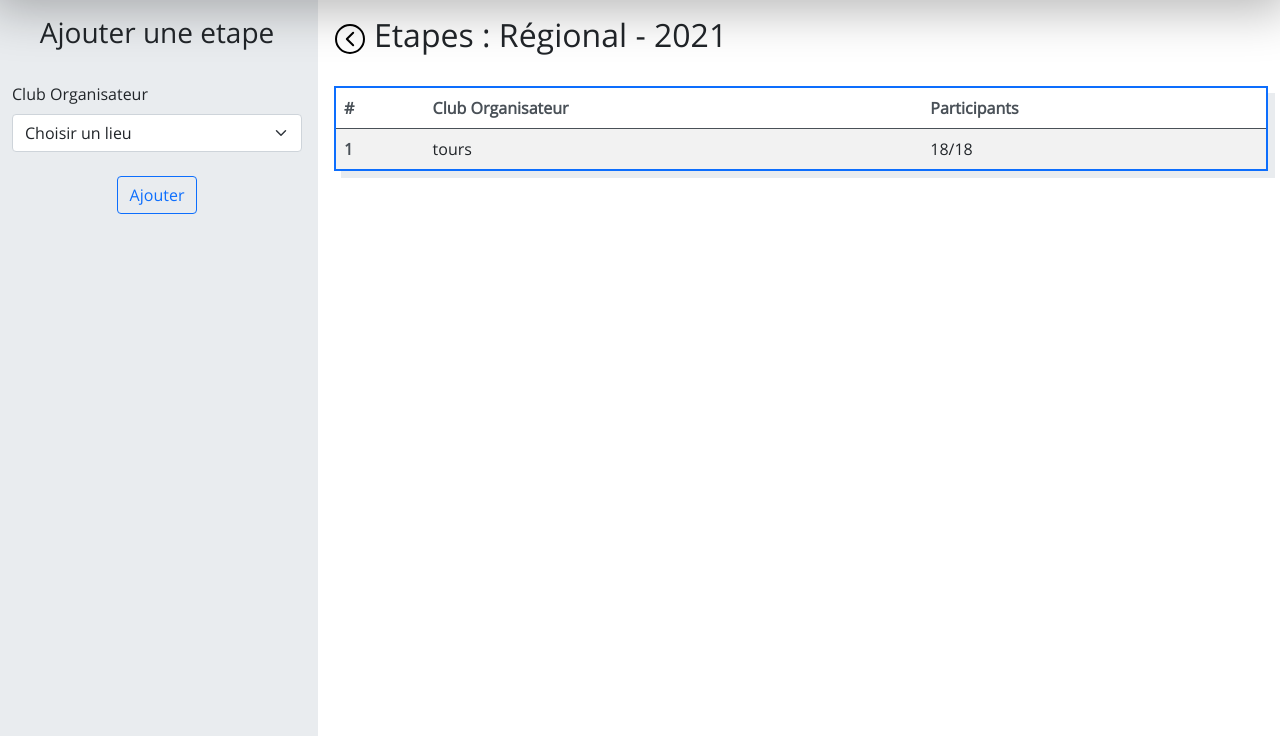
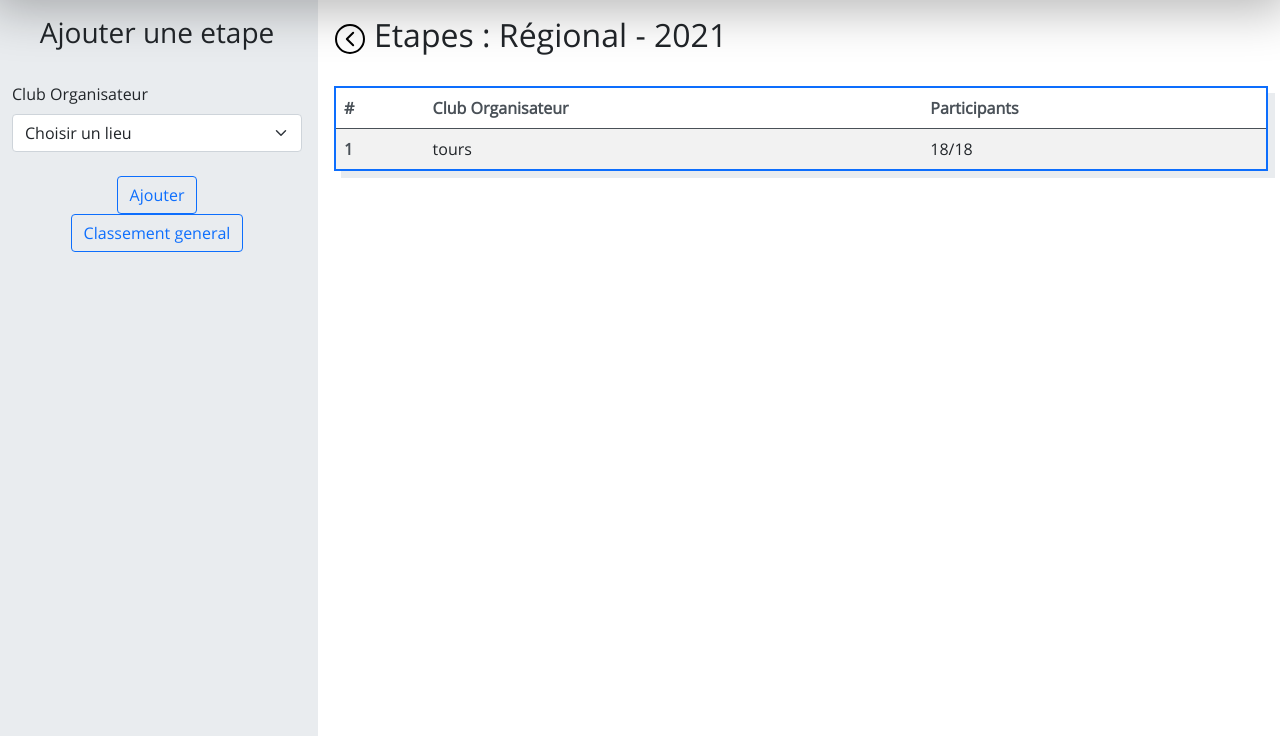
Before and after one commit to VirgileVV1/ProjetCo1_BMX, a Flask app: a page that uses source/website/templates/etapes.html in a window 1280 px wide. Shown: the part 74-810 px from the top of the page. Run offline with Flask 2, Linux system fonts and the light colour scheme; a user stored in the database is signed in; some libraries are stand-ins or nearby versions.

Commit message:
commit classements

```diff
--- a/source/website/templates/etape.html
+++ b/source/website/templates/etape.html
@@ -27,6 +27,11 @@
     <br>
     <div class="horizontal-flex">
         <button onclick="clicked(event)" type="submit" class="btn btn-outline-primary">Générer</button>
+    </div>
+    <div class="horizontal-flex">
+        <form method="post">
+            <button formaction="{{ url_for('views.generer_pdf_classement_categories',championnat_id=championnat_id, etape_id= etape.id) }}" type="submit" class="btn btn-outline-primary">Classement PDF</button>
+        </form>
     </div>
 </form>
 {% endblock %}
--- a/source/website/templates/etapes.html
+++ b/source/website/templates/etapes.html
@@ -24,6 +24,11 @@
     <div class="horizontal-flex">
         <input type="hidden" name="championnatId" value="{{ championnat.id }}">
         <button type="submit" class="btn btn-outline-primary">Ajouter</button>
+    </div>
+</form>
+<form method="post" action="{{url_for('views.generer_pdf_classement_general',championnat_id=championnat.id)}}">
+    <div class="horizontal-flex">
+        <button type="submit" class="btn btn-outline-primary">Classement general</button>
     </div>
 </form>
 {% endblock %}
--- a/source/website/templates/manchesPDF.html
+++ b/source/website/templates/manchesPDF.html
@@ -1,8 +1,7 @@
 <!DOCTYPE html>
 <html>
     <head>
-        <title>
-            rendu feuille de race</title>
+        <title>rendu feuille de race</title>
         <link rel="stylesheet" href="{{ url_for('static', filename='manchesPDF.css') }}">
     </head>
     <body>
--- a/source/website/templates/races.html
+++ b/source/website/templates/races.html
@@ -11,10 +11,10 @@
 <div class="side-bar center-flex h-100 form-group">
     <div class="form-group">
 
-        <form method="post">
+        <form method="post" action="{{url_for('views.generer_pdf_classement_races',championnat_id=championnat_id, etape_id=etape.id, categorie_type_id=categorie_type.id)}}">
             <div class="form-row">
                 <div class="form-group">
-                    <input class="btn btn-outline-primary form-control" type="submit" name="button_classement_PDF" aria-describedby="downloadHelp" value="Afficher_classement_pdf">
+                    <input class="btn btn-outline-primary form-control" type="submit" name="button_classement_PDF" aria-describedby="downloadHelp" value="Afficher classement PDF" {% if not categorie.finie %}disabled{% endif %}>
                 </div>
             </div>
         </form>
--- a/source/website/views.py
+++ b/source/website/views.py
@@ -1,6 +1,7 @@
+from cmath import log
 from crypt import methods
-from operator import indexOf
-from tkinter.tix import INTEGER
+from operator import index, indexOf
+#from tkinter.tix import INTEGER
 from flask import Blueprint, render_template, redirect, url_for, request, jsonify
 from flask_login import login_required, current_user
 import sqlalchemy
@@ -736,14 +737,11 @@ def races(etape_id, championnat_id, categorie_type_id) :
     races = Race.query.filter_by(etape_id=etape_id, categorie_type_id=categorie_type_id).order_by(Race.name).all()
     etape = Etape.query.filter_by(id=etape_id).first()
     categorie_type = Categorie_type.query.filter_by(id=categorie_type_id).first()
+    categorie = Categorie.query.filter_by(categorie_type_id = categorie_type.id,etape_id=etape_id).first()
     club = etape.club
 
-    return render_template("races.html", championnat_id=championnat_id, races=races, categorie_type=categorie_type, etape=etape, club=club)
+    return render_template("races.html", championnat_id=championnat_id, races=races, categorie=categorie,categorie_type=categorie_type, etape=etape, club=club)
 
-@views.route("/championnat-<championnat_id>/etape-<etape_id>/categorie-<categorie_type_id>/races/classement_etape_pdf",methods=['POST'])
-@login_required
-def genere_classement_pdf(etape_id,championnat_id,categorie_type_id):
-    return("ok")
 @views.route("/championnat-<championnat_id>/etape-<etape_id>/categorie-<categorie_type_id>/races", methods=['POST'])
 @login_required
 def genere_phase_suivante(etape_id, championnat_id, categorie_type_id) :
@@ -1230,7 +1228,7 @@ def genere_phase_suivante(etape_id, championnat_id, categorie_type_id) :
                 categorie.finale_genere = True
                 db.session.commit()
 
-        return redirect(url_for('views.races', etape_id=etape_id, championnat_id=championnat_id, categorie_type_id=categorie_type_id))
+        return redirect(url_for('views.races', etape_id=etape_id, championnat_id=championnat_id, categorie_type_id=categorie_type_id, categorie=categorie))
 
 
 @views.route("/championnat-<championnat_id>/etape-<etape_id>/categorie-<categorie_type_id>/race-<race_id>/manches")
@@ -1349,14 +1347,61 @@ def manches_post(etape_id, championnat_id, categorie_type_id, race_id) :
             db.session.commit()
 
         return redirect(url_for('views.manches', championnat_id=championnat_id, etape_id=etape_id, categorie_type_id=categorie_type_id, race_id=race_id))
-@views.route("/supprimer_championnat_<championnat_id>/",methods=['POST','GET'])
+
+@views.route("/championnat-<championnat_id>/etape-<etape_id>/download/",methods=['POST'])
 @login_required
-def supprimer_championnat(championnat_id):
-    #prendre en paramètre lidentifiant du championnat pour supprimer toutes les particiations d'étapess, de races et de manches qui sont liées à ce championnat ainsi que les races et les manches
-    #suppression en cascade
-    Championnat.query.filter_by(id=championnat_id).delete()
-    db.session.commit()
-    return f"championnat {championnat_id} supprimé"
+def generer_pdf_classement_categories(etape_id,championnat_id):
+    liste_categories = Categorie.query.filter_by(etape_id=etape_id).all()
+    liste_classements = []
+    etape = Etape.query.filter_by(id=etape_id).first()
+    for categorie in liste_categories:
+        classement_transforme = get_classement_etape_categorie(etape_id,categorie.categorie_type.id)
+        liste_classements.append(classement_transforme)
+    html = render_template('classement_etape_categories_pdf.html',etape = etape, liste_categories= liste_categories,liste_classements=liste_classements)
+    return render_pdf(HTML(string=html))
+
+@views.route("/championnat-<championnat_id>/etape-<etape_id>/categorie-<categorie_type_id>/download/",methods=['POST'])
+@login_required
+def generer_pdf_classement_races(etape_id, championnat_id,categorie_type_id):
+    etape = Etape.query.filter_by(id=etape_id).first()
+    categorie_type = Categorie_type.query.filter_by(id=categorie_type_id).first()
+    classement_transforme = get_classement_etape_categorie(etape_id,categorie_type_id)
+    html = render_template('classement_etape_pdf.html',etape = etape, categorie_type=categorie_type,classement_transforme=classement_transforme)
+    return render_pdf(HTML(string=html))
+
+@views.route("/championnat-<championnat_id>/download/",methods=['POST'])
+@login_required
+def generer_pdf_classement_general(championnat_id):
+    championnat = Championnat.query.filter_by(id=championnat_id).first()
+    liste_etapes = Etape.query.filter_by(championnat_id=championnat_id).all()
+    #chaque entrée de liste_groupes_categories représente une liste de catégories liées à une étape spécifique
+    liste_types_categories = []
+
+    #les clés de ce dictionnaire seront les categorie_type
+    #les valeurs de ce dictionnaire seront d'autres dictionnaires
+    # avec en clé les étapes et en valeur les classements d'étapes/categories
+    # {Categorie1:{etape1:{pilote1:50,pilote2:47 ...},etape2{pilote1:47,pilote2:50 ...}},Categorie2{etape1{},etape2{} ...}}
+    dictionnaire_general = {}
+    liste_types_categories.append(Categorie_type.query.all())
+    for etape in liste_etapes:
+        for type_categorie in liste_types_categories[0]:
+                classement_etape_categorie = get_classement_etape_categorie(etape.id,type_categorie.id)
+                #ci-dessous, un dictionnaire pour accueillir les différents classements d'étapes liés à un type de catégorie
+                dictionnaire_general[type_categorie] = {}
+                #on ajoute les dictionnaires de classement dans chaque dictionnaire de categorie
+                #oui mais si on fait ça, on perd l'information de la position au classement d'étapes
+                #et un dictionnaire pour accueillir la somme des points pour toutes les étapes
+                dictionnaire_general[type_categorie][etape] = []
+                dictionnaire_general[type_categorie]["general"] = {}
+                for entree_classement in classement_etape_categorie:
+                    #on stocke les scores d'étapes de tous les pilotes liés à une catégorie et à une étape
+                    dictionnaire_general[type_categorie][etape].append((entree_classement[0],entree_classement[1]))
+                    if entree_classement not in dictionnaire_general[type_categorie]["general"]:
+                        dictionnaire_general[type_categorie]["general"][entree_classement[0]] = entree_classement[1]
+                    else:
+                        dictionnaire_general[type_categorie]["general"][entree_classement[0]] += entree_classement[1]
+    #il nous reste encore à trier le classement général, mais problème, on n'a pas l'info des places hors général
+    return render_template("classement_general_pdf.html",liste_etapes=liste_etapes,classement_general_global=dictionnaire_general,championnat=championnat)
 @views.route("/championnat-<championnat_id>/etape-<etape_id>/categorie-<categorie_type_id>/race-<race_id>/manches/download/",methods=['POST'])
 @login_required
 def download_form_post(etape_id, championnat_id, categorie_type_id, race_id):
@@ -1365,7 +1410,6 @@ def download_form_post(etape_id, championnat_id, categorie_type_id, race_id):
     liste_participants_race = Participant_race.query.filter_by(race_id = race.id)
     #retourne les titulaires pour une race donnée (pas possible de s'appuyer sur une référence directe à l'objet titulaire dans participant_race)
     #je veux tous les titulaires dont l'id est égal à titulaire_id dans liste_participants_race
-    liste_titulaires_race = Titulaire.query
     etape = Etape.query.filter_by(id=etape_id).first()
     vecteurClassementRace = {}
     #on itère sur tous les participants de la race
@@ -1390,3 +1434,97 @@ def download_form_post(etape_id, championnat_id, categorie_type_id, race_id):
         sorted_classement[i] = vecteurClassementRace[i]
     html = render_template('manchesPDF.html', club=club,championnat_id=championnat_id, etape = etape, categorie_type=categorie_type, race=race,manches=manches, vecteur_classement_race = sorted_classement)
     return render_pdf(HTML(string=html))
+
+def get_classement_etape_categorie(etape_id,categorie_type_id):
+    """Fonction ne renvoyant pas de vue html mais servant à générer les données de classement pour une étape donnée et une catégorie d'age
+    Elle se base sur les places d'arrivées lors des manches de finale ainsi que la lettre de chaque Race
+
+    Args:
+        etape_id (int): id de l'étape
+        categorie_type_id (int): id du type de la catégorie
+
+    Returns:
+        un tuple avec en première valeur l'objet categorie qui concerne ce classement et ensuite en deuxième, une liste ordonnée selon l'ordre du classement contenant les pilotes et le score qui leur est associé pour l'étape passée en paramètre
+
+    """
+    categorie = Categorie.query.filter_by(etape_id=etape_id, categorie_type_id=categorie_type_id).first()
+    race_type_finale = Race_type.query.filter_by(type="Finale").first()
+    etape = Etape.query.filter_by(id=etape_id).first()
+    categorie_type = Categorie_type.query.filter_by(id=categorie_type_id).first()
+    liste_manches = []
+    liste_races = []
+    vecteur_classement_etape = {}
+    classement_transforme = []
+    if categorie is not None:
+        if len(categorie.participations) > 8:
+            liste_races = Race.query.filter_by(etape_id=etape_id, categorie_id=categorie.id, race_type_id=race_type_finale.id).all()
+        else:
+            liste_races = Race.query.filter_by(etape_id=etape_id, categorie_id=categorie.id).all()
+    #cumul des positions en dessous
+        if categorie.participations is not None and categorie.finie:
+            for race in liste_races:
+                liste_manches.append(Manche.query.filter_by(race_id=race.id).all())
+            for groupe_manche in liste_manches:
+                for manche in groupe_manche:
+                    for participation in manche.participations:
+                        if vecteur_classement_etape.get(participation.titulaire_manche):
+                            vecteur_classement_etape[participation.titulaire_manche] += participation.resultat
+                        else:
+                            vecteur_classement_etape[participation.titulaire_manche] = participation.resultat
+            if len(categorie.participations) > 8:
+                #3 manches de qualification pour chaque race, les 6 meilleurs en A pour une finale en 2 manches les 3 autres en B pareil finale en 2 manches
+                max_vecteur_classement = max(vecteur_classement_etape.values())
+                titulaires_finale_B = []
+                for race in liste_races:
+                    if race.name == "B":
+                        for participant_finale_B in race.participations:
+                            titulaires_finale_B.append(participant_finale_B.titulaire_race)
+                for titulaire_finale_B in titulaires_finale_B:
+                    vecteur_classement_etape[titulaire_finale_B] += max_vecteur_classement
+
+                if len(categorie.participations) > 16:
+                    #maj du nouveau max ci-dessous
+                    max_vecteur_classement = max(vecteur_classement_etape.values())
+                    titulaires_finale_C = []
+                    for race in liste_races:
+                        if race.name == "C":
+                            for participant_finale_C in race.participations:
+                                titulaires_finale_C.append(participant_finale_C.titulaire_race)
+                    for titulaire_finale_C in titulaires_finale_C:
+                        vecteur_classement_etape[titulaire_finale_C] += max_vecteur_classement
+                    #maj du nouveau max ci-dessous
+                    max_vecteur_classement = max(vecteur_classement_etape.values())
+
+                if len(categorie.participations) > 24:
+                    titulaires_finale_D = []
+                    for race in liste_races:
+                        if race.name == "D":
+                            for participant_finale_D in race.participations:
+                                titulaires_finale_D.append(participant_finale_D.titulaire_race)
+                    for titulaire_finale_D in titulaires_finale_D:
+                        vecteur_classement_etape[titulaire_finale_D] += max_vecteur_classement
+
+                if len(categorie.participations) > 32:
+                    titulaires_finale_E = []
+                    for race in liste_races:
+                        if race.name == "E":
+                            for participant_finale_E in race.participations:
+                                titulaires_finale_E.append(participant_finale_E.titulaire_race)
+                    for titulaire_finale_E in titulaires_finale_E:
+                        vecteur_classement_etape[titulaire_finale_E] += max_vecteur_classement
+
+            #on retourne une liste triée sur la base de vecteur_classement_étape contenant les pilotes et le score qui leur est associé
+            classement_etape_brut = sorted(
+                vecteur_classement_etape.items(), key=lambda x: x[1])
+            for index_classement in range(len(classement_etape_brut)):
+                if index_classement == 0:
+                    classement_transforme.append(
+                        (classement_etape_brut[index_classement][0], 50))
+                elif index_classement == 1:
+                    classement_transforme.append((classement_etape_brut[index_classement][0], 47))
+                elif index_classement == 2:
+                    classement_transforme.append((classement_etape_brut[index_classement][0], 45))
+                #on est dans le cas où index_classement >= 3
+                else:
+                    classement_transforme.append((classement_etape_brut[index_classement][0], 50-(index_classement+3)))
+    return classement_transforme
```
Also changed, not shown: source/website/static/classement_etape_pdf.css (added, +21 -0 lines), source/website/templates/classement_etape_categories_pdf.html (added, +33 -0 lines), source/website/templates/classement_etape_pdf.html (added, +30 -0 lines), source/website/templates/classement_general_pdf.html (added, +69 -0 lines), source/website/database.db, 1 other file.
